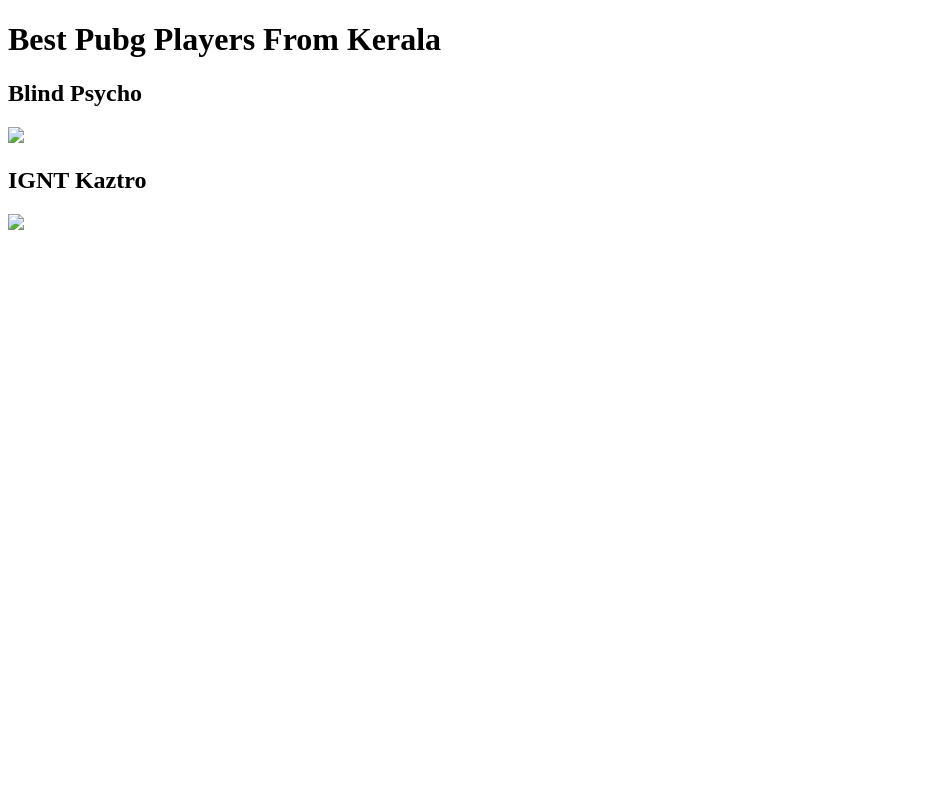
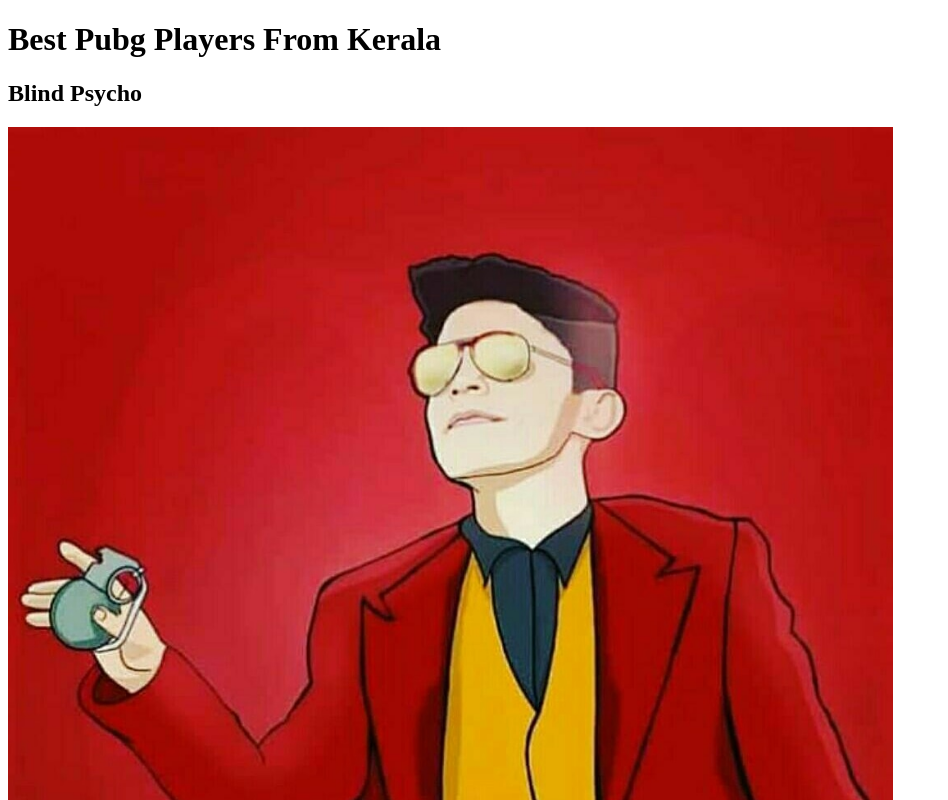
Before and after one commit to shamaltv/Shamal-pubg, a plain HTML site: page best.html in a window 1280 px wide. Shown: the top 800 px of the page, without its empty margins (0-948 px from the left). Drawn offline with Linux system fonts and the light colour scheme.

Commit message:
Update best.html

```diff
--- a/best.html
+++ b/best.html
@@ -6,8 +6,8 @@
 <body>
     <h1>Best Pubg Players From Kerala</h1>
     <h2>Blind Psycho</h2>
-    <img src="Store.jpg" width="70%" />
+    <img src="blind.jpeg" width="70%" />
     <h2>IGNT Kaztro</h2>
-    <img src="Store.jpg" width="70%" />
+    <img src="ignt.jpg" width="70%" />
 </body>
 </html>
```
